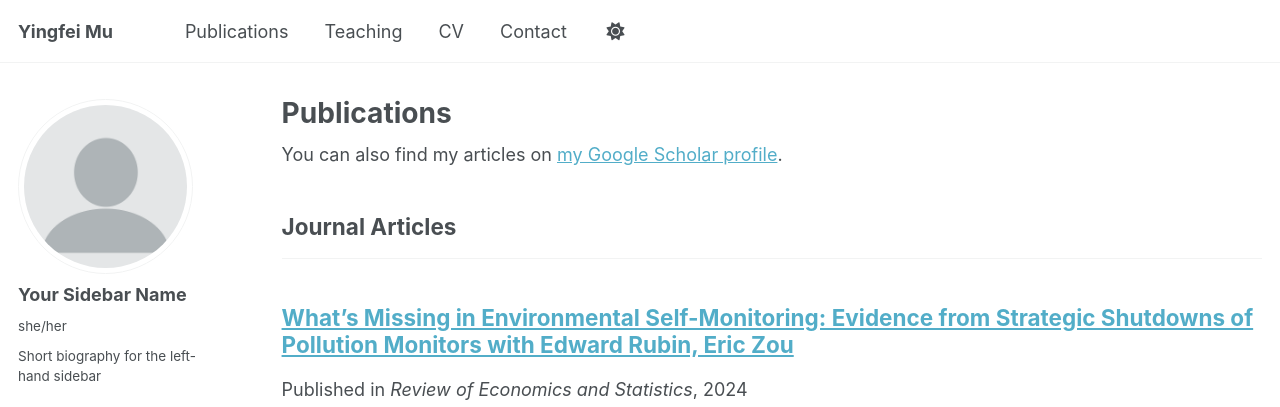
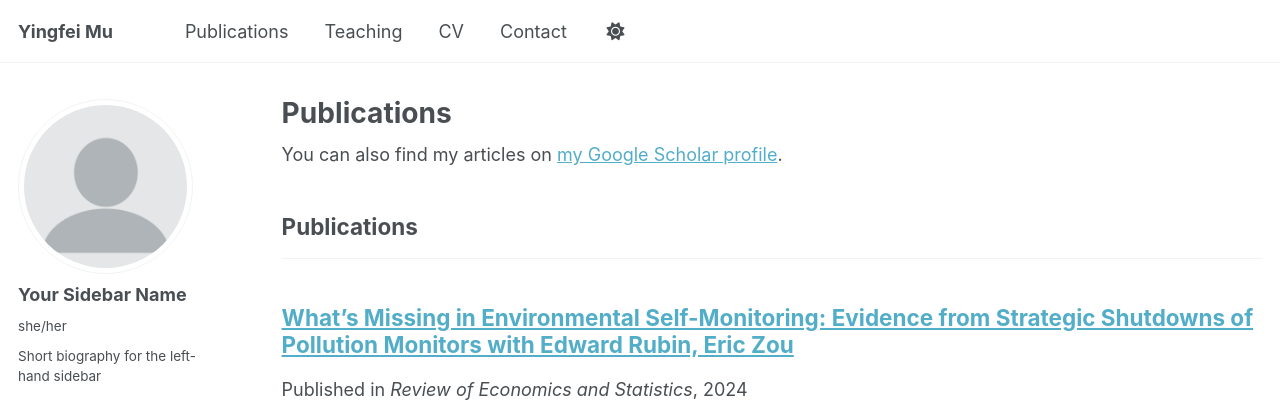
Before and after one commit to InfiniteMu/infinitemu.github.io, a Jekyll site: the page built from _pages/publications.html, in a window 1280 px wide. Shown: the top 407 px of the page. Built offline with Jekyll 4.4.1, drawn with Linux system fonts in a browser that asks for light colours; some web fonts are replaced.

Commit message:
Update _config.yml

```diff
--- a/_config.yml
+++ b/_config.yml
@@ -78,12 +78,10 @@ author:
 
 # Publication Category - The following the list of publication categories and their headings
 publication_category:
-  books:
-    title: 'Books'
+  workinprogress:
+    title: 'Work in Progress'
   manuscripts:
-    title: 'Journal Articles'
-  conferences:
-    title: 'Conference Papers'
+    title: 'Publications'
 
 # Site Settings
 teaser                   :  # filename of teaser fallback teaser image placed in /images/, .e.g. "500x300.png"
```
